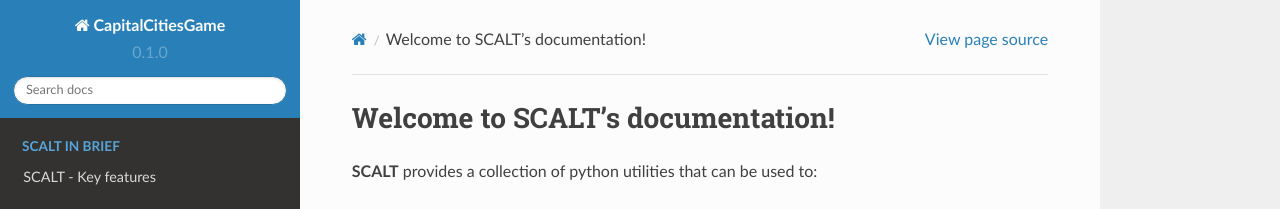
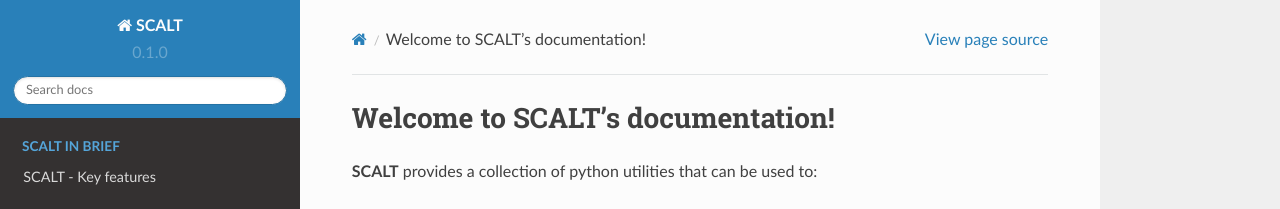
Before and after one commit to danitrave/CapitalCitiesGame, a Sphinx documentation site: the page built from docs/source/index.rst, in a window 1280 px wide. Shown: the top 209 px of the page. Built offline with Sphinx 7.4.7 and the Read the Docs theme 2.0.0, drawn with Linux system fonts in a browser that asks for light colours.

Commit message:
Update conf.py

```diff
--- a/docs/source/conf.py
+++ b/docs/source/conf.py
@@ -2,7 +2,7 @@
 
 # -- Project information
 
-project = 'CapitalCitiesGame'
+project = 'SCALT'
 copyright = '2023 Daniele Traversa'
 author = 'Daniele Traversa'
 
```
